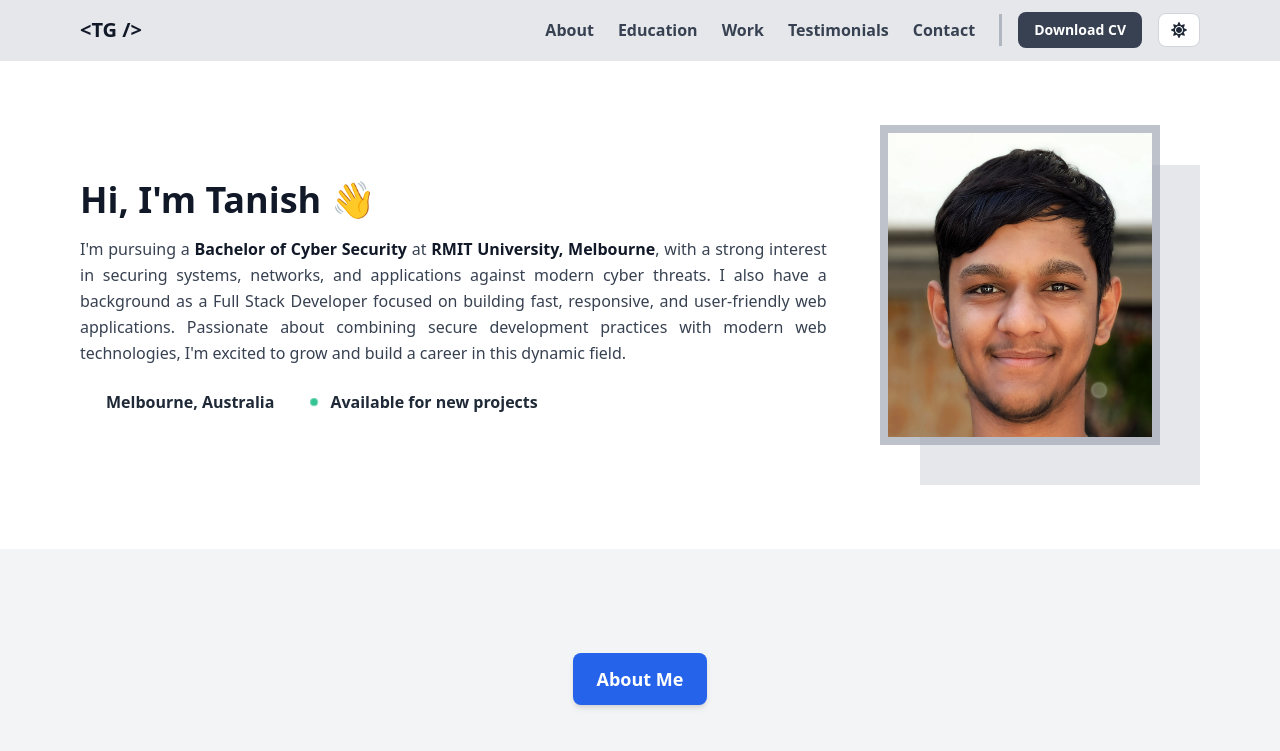
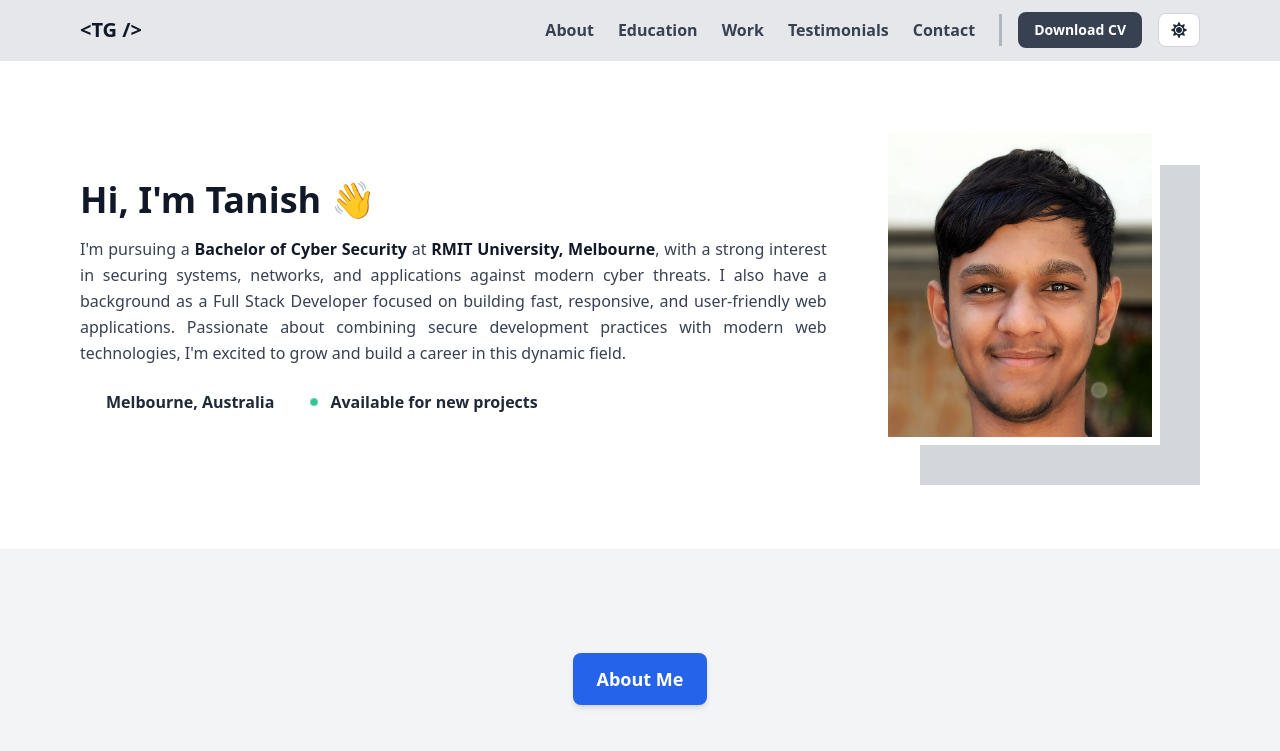
Before and after one commit to Tanishgol/Tanishgol-Portfolio, a React (Vite) app: page / in a window 1280 px wide. Shown: the top 751 px of the page. Built offline with nearby package versions, Linux system fonts and the light colour scheme.

Commit message:
Add initial CSS styles and animations for the application

```diff
--- a/src/Components/devinfo.jsx
+++ b/src/Components/devinfo.jsx
@@ -75,13 +75,13 @@ const Devinfo = () => {
 
                     <div className="flex items-center justify-center md:order-last md:flex-grow lg:justify-end">
                         <div className="relative h-[300px] w-[280px] md:h-[360px] md:w-[320px]">
-                            <div className="absolute z-0 h-[280px] w-[280px] border-8 border-transparent bg-gray-200 max-md:top-5 md:bottom-0 md:right-0 md:h-[320px] md:w-[280px]" />
+                            <div className="absolute z-0 h-[280px] w-[280px] border-8 border-transparent bg-gray-300/95 dark:bg-gray-700/65 max-md:top-5 md:bottom-0 md:right-0 md:h-[320px] md:w-[280px]" />
 
                             <img
                                 alt={devInfoData.image.alt}
                                 loading="lazy"
                                 decoding="async"
-                                className="absolute z-10 h-[280px] w-[240px] border-8 border-gray-400/65 dark:border-black max-md:left-5 md:left-0 md:top-0 md:h-[320px] md:w-[280px] object-cover"
+                                className="absolute z-10 h-[280px] w-[240px] border-8 border-white dark:border-black max-md:left-5 md:left-0 md:top-0 md:h-[320px] md:w-[280px] object-cover"
                                 src={devInfoData.image.src}
                             />
                         </div>
--- a/src/Components/education.jsx
+++ b/src/Components/education.jsx
@@ -16,7 +16,7 @@ const Education = () => {
                     {educationData.educationList.map((edu, index) => (
                         <div key={index} className="flex flex-col gap-6 rounded-xl border border-gray-200 bg-gray-50 px-6 py-8 shadow-sm dark:border-gray-700 dark:bg-white/5 md:flex-row">
                             <div className="flex w-full items-center justify-center md:w-2/12">
-                                <div className="flex items-center justify-center bg-white dark:bg-slate-800 p-2 rounded-md">
+                                <div className="flex items-center justify-center bg-white dark:bg-slate-500 p-2 rounded-md">
                                     <img
                                         src={edu.logo}
                                         alt={edu.logoAlt}
--- a/src/Components/experience.jsx
+++ b/src/Components/experience.jsx
@@ -18,14 +18,17 @@ const Experience = () => {
                     </h2>
                 </div>
                 <div className="flex flex-col items-center gap-6 rounded-xl border border-gray-200 bg-gray-50 px-4 py-10 shadow-sm dark:border-gray-700 dark:bg-white/5 md:flex-row md:items-center md:px-6">
-                    <div className="w-full text-center md:w-3/12">
-                        <img
-                            src={experienceData.company.logo}
-                            alt={experienceData.company.logoAlt}
-                            className="mx-auto max-h-[90px] w-auto dark:brightness-0 dark:invert"
-                            loading="lazy"
-                        />
+                    <div className="w-full md:w-3/12 flex items-center justify-center">
+                        <div className="flex items-center justify-center bg-white dark:bg-slate-500 p-2 rounded-md">
+                            <img
+                                src={experienceData.company.logo}
+                                alt={experienceData.company.logoAlt}
+                                className="max-h-[90px] w-auto"
+                                loading="lazy"
+                            />
+                        </div>
                     </div>
+
                     <div className="w-full md:w-6/12">
                         <h3 className="mb-4 text-center text-xl font-bold text-gray-900 dark:text-white">
                             {experienceData.role}
--- a/src/Components/testimonials.jsx
+++ b/src/Components/testimonials.jsx
@@ -13,7 +13,7 @@ const Testimonials = () => {
                     </h2>
                 </div>
 
-                <div className="grid grid-cols-1 sm:grid-cols-1 lg:grid-cols-3 gap-6 justify-items-center">
+                <div className="grid grid-cols-1 sm:grid-cols-1 md:grid-cols-3 lg:grid-cols-3 gap-6 justify-items-center">
                     {testimonialsData.testimonials.map((testimonial, index) => (
                         <div key={index} className="h-full w-full max-w-sm">
                             <div className="flex h-full flex-col rounded-2xl bg-white p-6 text-center shadow-sm dark:bg-white/5 dark:shadow-none">
```
Also changed, not shown: 4 other files (tests, documents, lock files or other folders).
